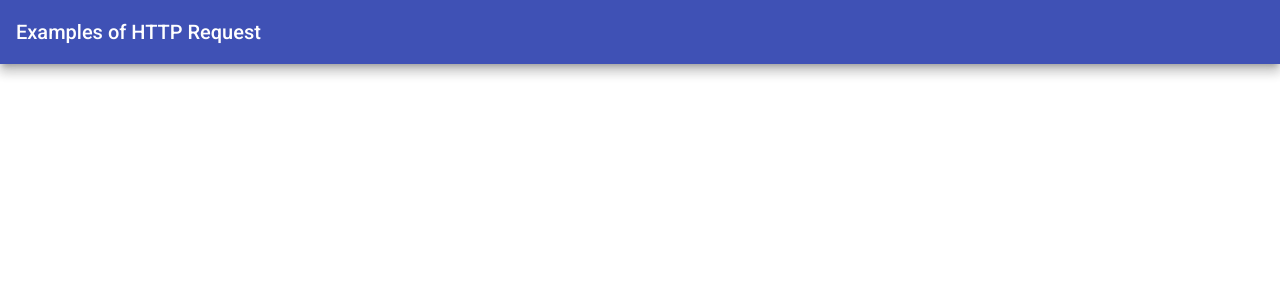
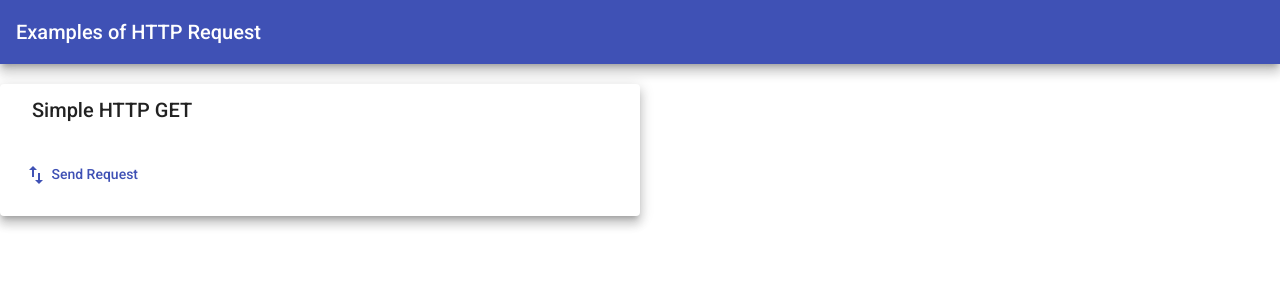
Before and after one commit to rochaskingdom/app-client, an Angular app: page / in a window 1280 px wide. Shown: the top 300 px of the page. Built offline with nearby package versions, Linux system fonts and the light colour scheme; no server answers.

Commit message:
Requisição - Padrão

```diff
--- a/src/app/app.component.html
+++ b/src/app/app.component.html
@@ -5,5 +5,27 @@
 <br>
 
 <div fxLayout="row wrap" fxLayoutAlign="space-between start" fxLayoutGap="20px">
-
+  <mat-card fxFlex="50" class="mat-elevation-z8">
+    <mat-card-header>
+      <mat-card-title>Simple HTTP GET</mat-card-title>
+    </mat-card-header>
+    <mat-card-content>
+      <mat-list *ngIf="simpleReqProductsObs$ | async as prods">
+        <mat-list-item *ngFor="let p of prods">
+          <mat-icon mat-list-icon>shop</mat-icon>
+          <h4 mat-line>Name: {{p.name}}</h4>
+          <p mat-line>Department: {{p.department}}</p>
+          <p mat-line>Price: {{p.price | currency:'$'}}</p>
+        </mat-list-item>
+      </mat-list>
+    </mat-card-content>
+    <mat-card-actions>
+      <button mat-button color="primary" (click)="getSimpleHttpRequest()">
+        <mat-icon>swap_vert</mat-icon>
+        Send Request
+      </button>
+    </mat-card-actions>
+    <mat-card-footer>
+    </mat-card-footer>
+  </mat-card>
 </div>
--- a/src/app/app.component.ts
+++ b/src/app/app.component.ts
@@ -1,12 +1,16 @@
 import { Component, OnInit } from '@angular/core';
 import { ProductsService } from './products.service';
+import { Observable } from 'rxjs';
+import { Product } from './product.model';
 
 @Component({
   selector: 'app-root',
   templateUrl: './app.component.html',
   styleUrls: ['./app.component.css']
 })
-export class AppComponent implements OnInit{
+export class AppComponent implements OnInit {
+
+  simpleReqProductsObs$: Observable<Product[]>;
 
   constructor(
     private productsService: ProductsService
@@ -14,6 +18,9 @@ export class AppComponent implements OnInit{
   }
 
   ngOnInit(): void {
-    this.productsService.getProducts().subscribe(prods => console.log(prods));
+  }
+
+  getSimpleHttpRequest(): void {
+    this.simpleReqProductsObs$ = this.productsService.getProducts();
   }
 }
```
